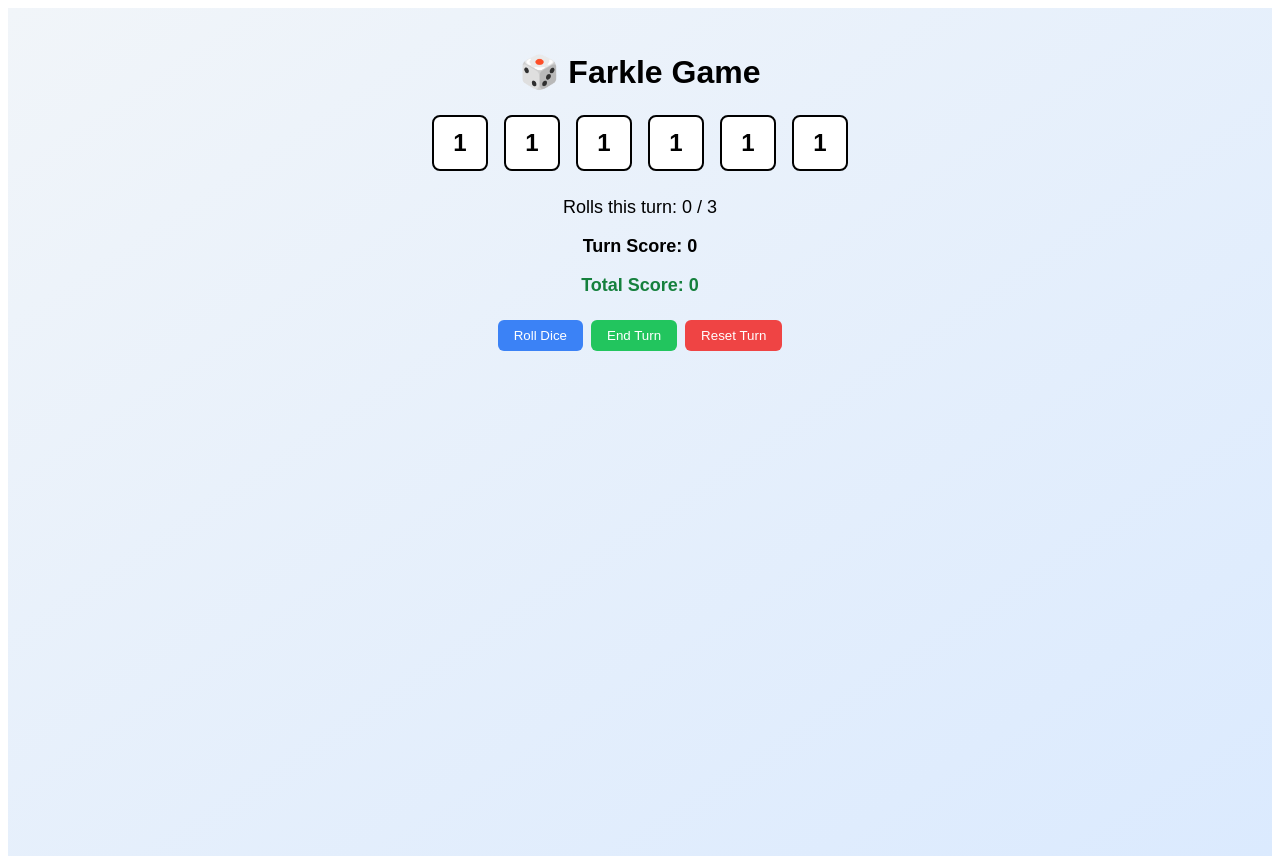
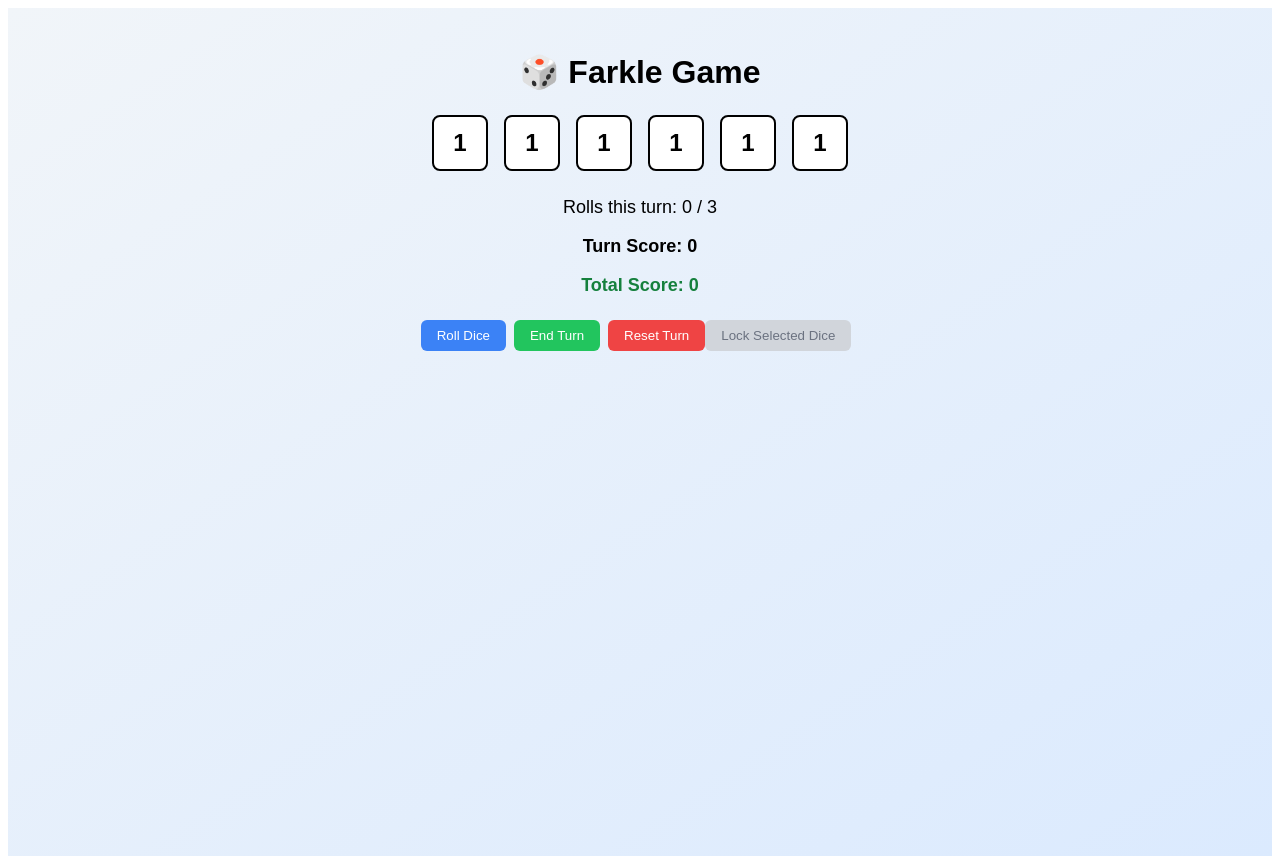
Before and after one commit to Virat-Shrimali/farkle-latest, a React (Vite) app: page / in a window 1280 px wide. Built offline with nearby package versions, Linux system fonts and the light colour scheme.

Commit message:
Add lock dice button that only activates on score improvement

```diff
--- a/src/App.tsx
+++ b/src/App.tsx
@@ -92,6 +92,29 @@ export default function App() {
   const [turnScore, setTurnScore] = useState(0);
   const [totalScore, setTotalScore] = useState(0);
 
+  // const rollDice = () => {
+  //   const newDice = dice.map((val, idx) => locked[idx] ? val : Math.ceil(Math.random() * 6));
+  //   setDice(newDice);
+  //   setRolls(prev => prev + 1);
+
+  //   const lockedDice = newDice.filter((_, i) => locked[i]);
+  //   const unlockedIndices = newDice.map((_, i) => i).filter(i => !locked[i]);
+
+  //   const subsets = getSubsets(unlockedIndices);
+
+  //   const farkle = !subsets.some(subset => {
+  //     const testDice = [...lockedDice, ...subset.map(i => newDice[i])];
+  //     return calculateScore(testDice) > calculateScore(lockedDice);
+  //   });
+
+  //   if (farkle) {
+  //     alert('Farkle! No score this turn.');
+  //     resetTurn();
+  //     return;
+  //   }
+
+  //   setTurnScore(calculateScore(lockedDice));
+  // };
   const rollDice = () => {
     const newDice = dice.map((val, idx) => locked[idx] ? val : Math.ceil(Math.random() * 6));
     setDice(newDice);
@@ -108,7 +131,8 @@ export default function App() {
     });
 
     if (farkle) {
-      alert('Farkle! No score this turn.');
+      const farkleDice = newDice.map((val, idx) => locked[idx] ? `[${val}]` : `${val}`).join(', ');
+      alert(`Farkle! Dice: ${farkleDice}\n(No scoring combination found.)`);
       resetTurn();
       return;
     }
@@ -120,10 +144,11 @@ export default function App() {
     const newLocked = [...locked];
     newLocked[idx] = !newLocked[idx];
     setLocked(newLocked);
+  };
 
-    const scoringDice = dice.filter((_, i) => newLocked[i]);
-    setTurnScore(calculateScore(scoringDice));
-  };
+
+
+
 
   const resetTurn = () => {
     setDice(Array(6).fill(1));
@@ -136,6 +161,21 @@ export default function App() {
     setTotalScore(prev => prev + turnScore);
     resetTurn();
   };
+
+  const canLock = (): boolean => {
+    const selectedScore = calculateScore(dice.filter((_, i) => locked[i]));
+    const currentScore = turnScore;
+    return selectedScore > currentScore;
+  };
+  const confirmLock = () => {
+    if (!canLock()) return;
+
+    const newScore = calculateScore(dice.filter((_, i) => locked[i]));
+    setTurnScore(newScore);
+    // lock in the current locked selection (no-op here since already set)
+  };
+
+
 
   return (
     <div style={{
@@ -204,6 +244,22 @@ export default function App() {
         >
           Reset Turn
         </button>
+        <button
+  onClick={confirmLock}
+  disabled={!canLock()}
+  style={{
+    padding: '0.5rem 1rem',
+    marginRight: '0.5rem',
+    backgroundColor: canLock() ? '#f59e0b' : '#d1d5db',
+    color: canLock() ? 'white' : '#6b7280',
+    border: 'none',
+    borderRadius: '0.375rem',
+    cursor: canLock() ? 'pointer' : 'not-allowed'
+  }}
+>
+  Lock Selected Dice
+</button>
+
       </div>
     </div>
   );
--- a/src/index.css
+++ b/src/index.css
@@ -75,6 +75,4 @@ button:focus-visible {
   button {
     background-color: #f9f9f9;
   }
-}
-
- */
+} */
```
